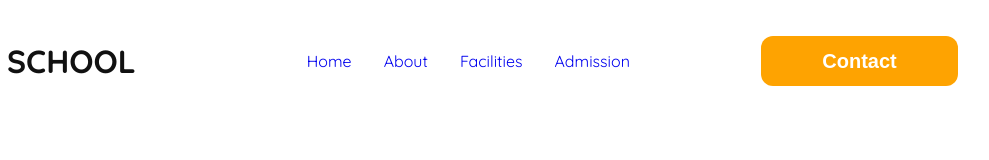
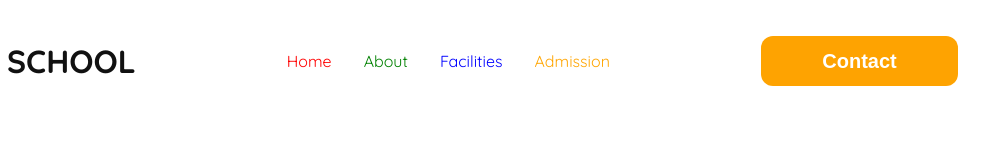
Before and after one commit to nitaisutradhar/school-assignment, a plain HTML site: page index.html in a window 1280 px wide. Shown: the full height of the page, 194-1183 px from the left. Drawn offline with Linux system fonts and the light colour scheme.

Commit message:
Apply different colours to each nav item

```diff
--- a/styles/style.css
+++ b/styles/style.css
@@ -31,13 +31,28 @@
   }
   .navbar-nav{
     gap: 32px;
-    margin-left: 0;
+    padding-left: 0;
   }
   .nav-item{
     list-style-type: none;
   }
   .nav-link {
     text-decoration: none;
+  }
+  .nav-item:nth-child(1) .nav-link {
+    color: red;
+  }
+
+  .nav-item:nth-child(2) .nav-link {
+    color: green;
+  }
+
+  .nav-item:nth-child(3) .nav-link {
+    color: blue;
+  }
+
+  .nav-item:nth-child(4) .nav-link {
+    color: orange;
   }
   .nav-btn{
     width: 197px;
```
